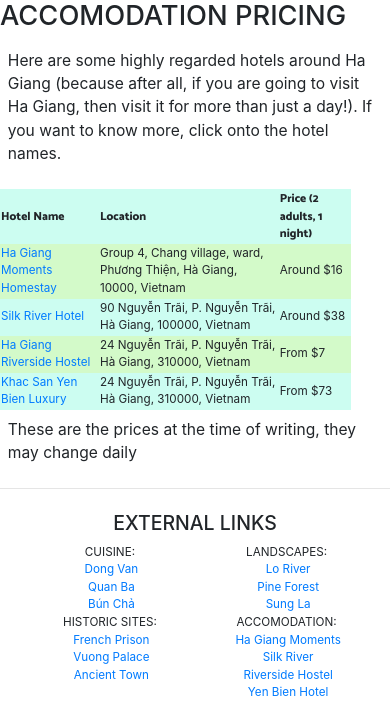
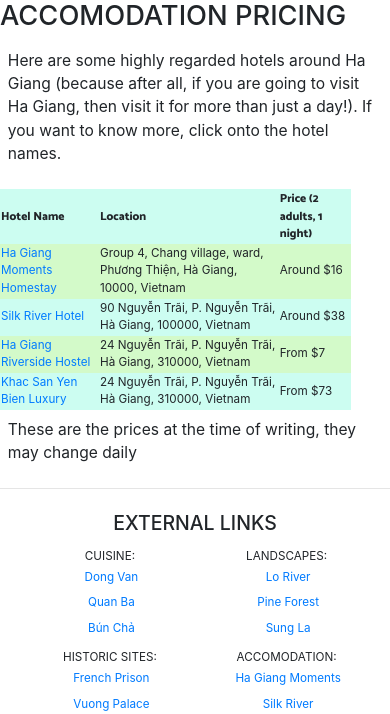
Before and after one commit to ArtemisAthena/ArtemisAthena.github.io, a plain HTML site: page pricing.html in a window 390 px wide. Shown: the top 714 px of the page. Drawn offline with nearby package versions, Linux system fonts and the light colour scheme.

Commit message:
Update pstyle.css

```diff
--- a/pstyle.css
+++ b/pstyle.css
@@ -54,6 +54,10 @@
 }
 
 @media only screen and (max-width: 768px) {
+    li {
+        font-size: 3.7vw;
+        padding: 1vw;
+    }
     p {
         padding: 2%;
         font-size: 4vw;
```
